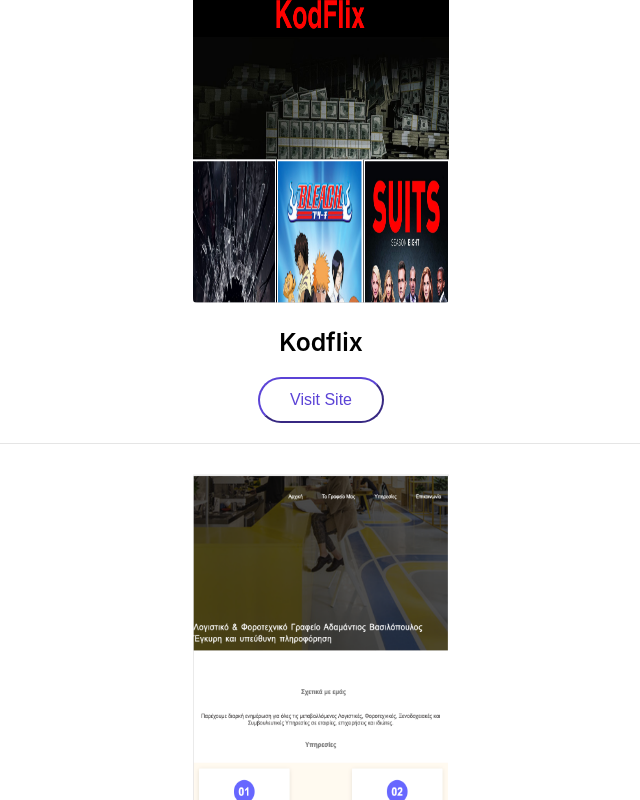
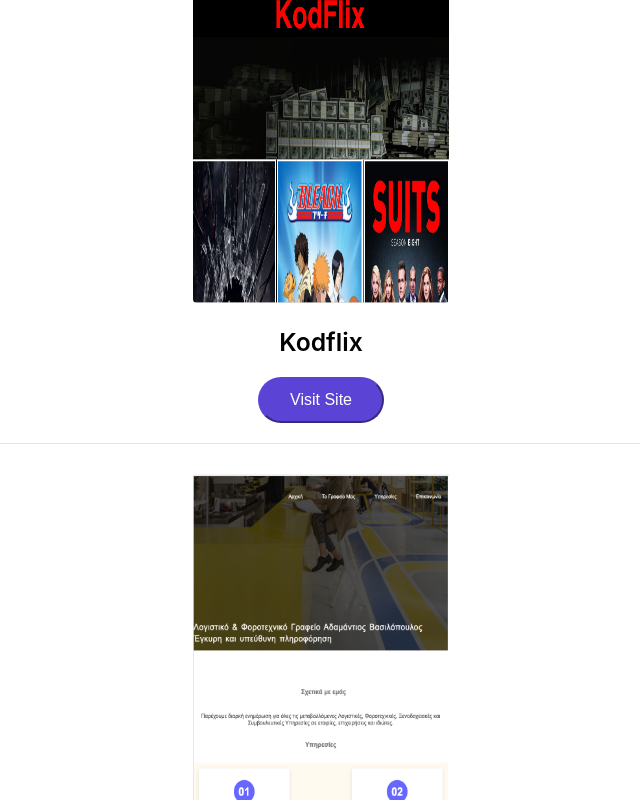
Before and after one commit to Viki-Robles/portfolio, a React (Create React App) app: page / in a window 1280 px wide. In both pictures the pointer is over the button 639 px from the left and 400 px from the top of the page. Shown: the whole page, without its empty margins (319-959 px from the left). Built offline with nearby package versions, Linux system fonts and the light colour scheme.

Commit message:
hovering effect on buttons

```diff
--- a/src/Container/Container.css
+++ b/src/Container/Container.css
@@ -145,10 +145,19 @@ button a {
 
 }
 
+button:hover {
+    background-color:#5b43d6;
+    color:white;
+}
+
     button a {
         color:#5b43d6;
         text-decoration: none;
     }
 
+    button a:hover {
+        color:white;
+    }
+
 
 }
```
Also changed, not shown: src/homeButton/homeButton.js (+10 -3 lines).
